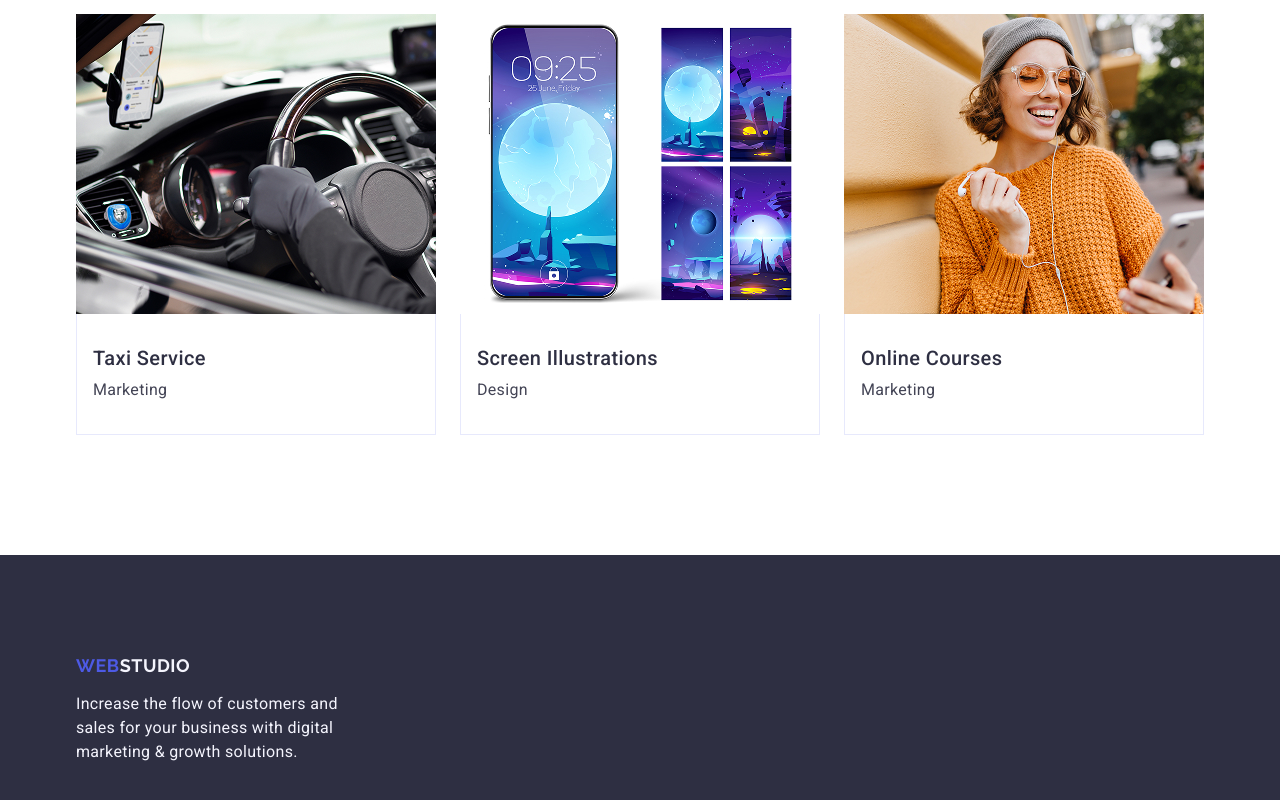
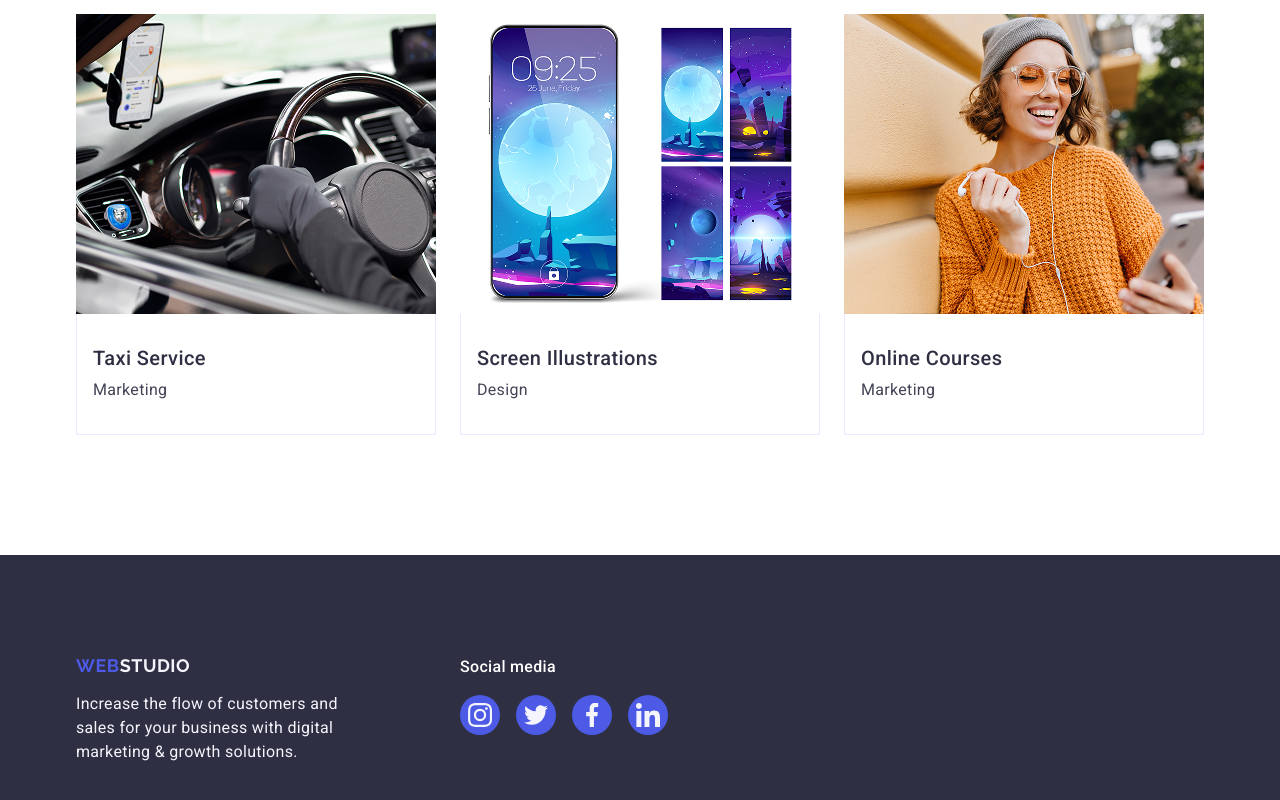
Before and after one commit to vosan/goit-markup-hw-04, a website: page index.html in a window 1280 px wide. Shown: the part 2604-3404 px from the top of the page. Drawn offline with nearby package versions, Linux system fonts and the light colour scheme.

Commit message:
Add footer social media icons and styles

```diff
--- a/css/styles.css
+++ b/css/styles.css
@@ -384,6 +384,15 @@ button {
   padding: 100px 0;
 }
 
+.footer-container {
+  display: flex;
+  align-items: baseline;
+}
+
+.footer-logo-container {
+  margin-right: 120px;
+}
+
 .page-footer .logo {
   display: inline-block;
   margin-bottom: 16px;
@@ -399,3 +408,45 @@ button {
   letter-spacing: 0.02em;
   max-width: 264px;
 }
+
+.footer-social-container {
+}
+
+.footer-social-title {
+  font-weight: 500;
+  font-size: 16px;
+  line-height: 1.5;
+  letter-spacing: 0.02em;
+  color: var(--white);
+  margin-bottom: 16px;
+}
+
+.footer-social-list {
+  display: flex;
+  gap: 16px;
+}
+
+.footer-social-item {
+  width: 40px;
+  height: 40px;
+}
+
+.footer-social-link {
+  width: 100%;
+  height: 100%;
+  background-color: var(--iris);
+  border-radius: 50%;
+  display: flex;
+  align-items: center;
+  justify-content: center;
+  transition: background-color 250ms cubic-bezier(0.4, 0, 0.2, 1);
+}
+
+.footer-social-link:hover,
+.footer-social-link:focus {
+  background-color: #31d0aa;
+}
+
+.footer-social-icon {
+  fill: var(--cloud);
+}
--- a/index.html
+++ b/index.html
@@ -400,7 +400,8 @@
     </main>
 
     <footer class="page-footer">
-      <div class="container">
+      <div class="container footer-container">
+        <div class="footer-logo-container">
           <a class="logo" href="./index.html"
             >Web<span class="logo-studio">Studio</span></a
           >
@@ -410,6 +411,41 @@
             digital marketing & growth solutions.
           </p>
         </div>
+
+        <div class="footer-social-container">
+          <p class="footer-social-title">Social media</p>
+          <ul class="footer-social-list">
+            <li class="footer-social-item">
+              <a class="footer-social-link" href="">
+                <svg class="footer-social-icon" width="24" height="24">
+                  <use href="./images/icons.svg#icon-instagram"></use>
+                </svg>
+              </a>
+            </li>
+            <li class="footer-social-item">
+              <a class="footer-social-link" href="">
+                <svg class="footer-social-icon" width="24" height="24">
+                  <use href="./images/icons.svg#icon-twitter"></use>
+                </svg>
+              </a>
+            </li>
+            <li class="footer-social-item">
+              <a class="footer-social-link" href="">
+                <svg class="footer-social-icon" width="24" height="24">
+                  <use href="./images/icons.svg#icon-facebook"></use>
+                </svg>
+              </a>
+            </li>
+            <li class="footer-social-item">
+              <a class="footer-social-link" href="">
+                <svg class="footer-social-icon" width="24" height="24">
+                  <use href="./images/icons.svg#icon-linkedin"></use>
+                </svg>
+              </a>
+            </li>
+          </ul>
+        </div>
+      </div>
     </footer>
   </body>
 </html>
```
Lines whose indentation alone changed are shown as unchanged.
